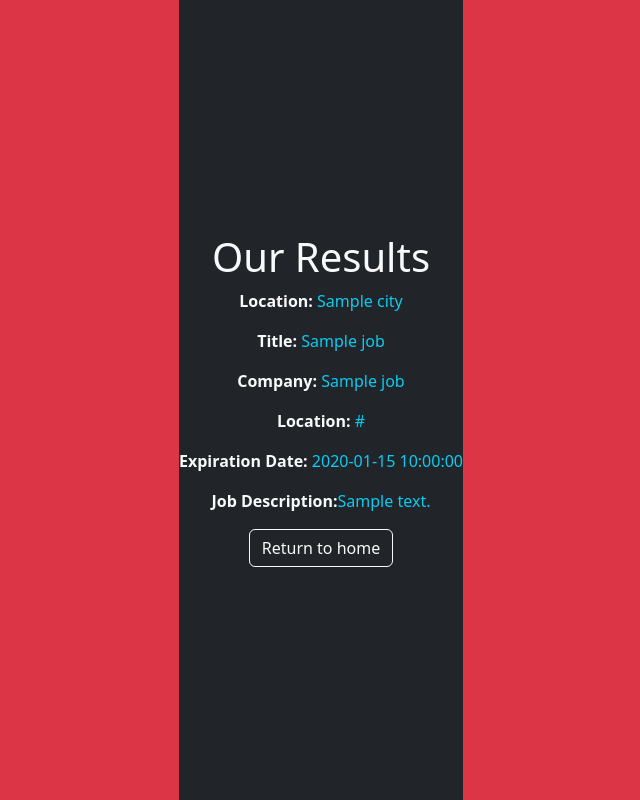
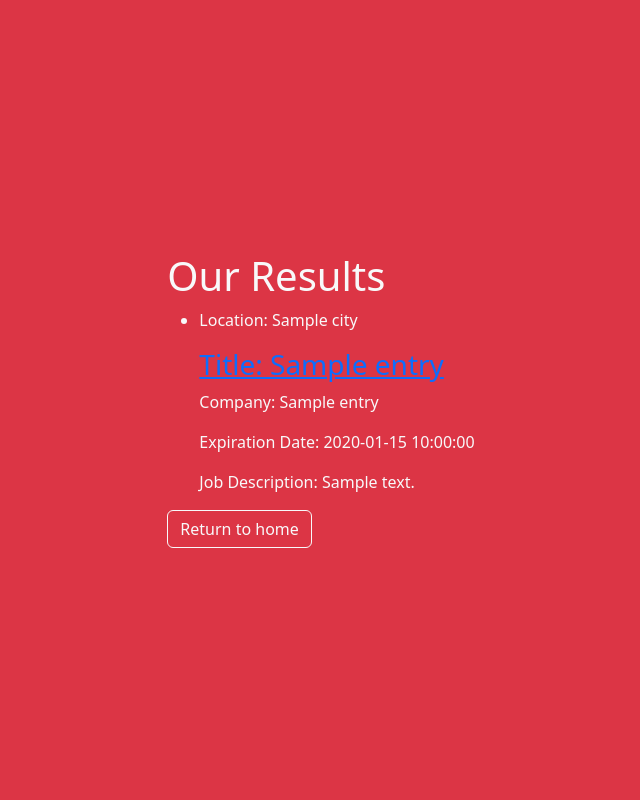
Before and after one commit to agcdtmr/cfg_group_project, a Flask app: template Templates/jobresults.html in a window 1280 px wide. Shown: the whole page, without its empty margins (319-959 px from the left). Run offline with Flask 2, Linux system fonts and the light colour scheme; the template is opened without the code that fills it: most values are stand-ins (such as "Sample title", 1, 10 or a date in 2020).

Commit message:
Displays 'full list' of job results
- Refactors api.py to return all the results, because we were only getting one.
- Mapping the results into the required format, for the jobresults.html template

```diff
--- a/Templates/jobresults.html
+++ b/Templates/jobresults.html
@@ -2,35 +2,30 @@
 {% block title %}JobResult{% endblock %}
 {% block body %}
 
-<main class="h-100 bg-dark text-light d-flex flex-column justify-content-center align-items-center">
+<!--class="h-100 bg-dark text-light d-flex flex-column justify-content-center align-items-center"-->
+
+<main>
     <h1 class=" text-light text-capitalize">Our Results</h1>
-    <p><b>Location:</b><span class="text-info"> {{ job_list.city}}</span></p>
-    <p><b>Title:</b><span class="text-info"> {{ job_list.job_title}}</span></p>
-    <p><b>Company:</b><span class="text-info"> {{ job_list.employer_name}}</span></p>
-    <p><b>Location:</b><span class="text-info"> {{ job_list.link}}</span></p>
-    <p><b>Expiration Date:</b><span class="text-info"> {{ job_list.exp_date}}</span></p>
-    <div class = "word-wrap: break-word">
-    <p><b>Job Description:</b><span class="text-info">{{ job_list.description}}</span></p>
-    </div>
 
-    <!--possible implementation for of the api results in a table -->
-  <!--
-    <div>
-    {%for job in job_list%}
-     <div>
-         <p>{{job_list.city}}</p>
-         <p>{{job_list.job_title}}</p>
-         <p>{{job_list.jobId}}</p>
-         <p>{{job_list.description}}</p>
-         <p>{{job_list.employer_name}}</p>
-         <p>{{job_list.link}}</p>
-         <p>{{job_list.description}}</p>
-         <p>{{job_list.exp_date}}</p>
-     </div>
-      {%endfor%}
+    <ul>
+        {% for entry in job_list %}
+            <li>
+                <address>Location: {{ entry.city }}</address>
+                <h3>
+                    <a href="{{ entry.link }}">
+                        Title: {{ entry.job_title }}
+                    </a>
+                </h3>
+                <p>Company: {{ entry.employer_name }}</p>
+                <p>Expiration Date: {{ entry.exp_date }}</p>
+                <p>Job Description: {{ entry.description }}</p>
+            </li>
+        {% endfor %}
+    </ul>
 
-    </div>
-  -->
-<a href="/" role="button" class="btn btn-outline-light">Return to home </a>
+    <a href="/" class="btn btn-outline-light">
+        Return to home
+    </a>
+
 </main>
 {% endblock %}
```
Also changed, not shown: api.py (+11 -17 lines).
